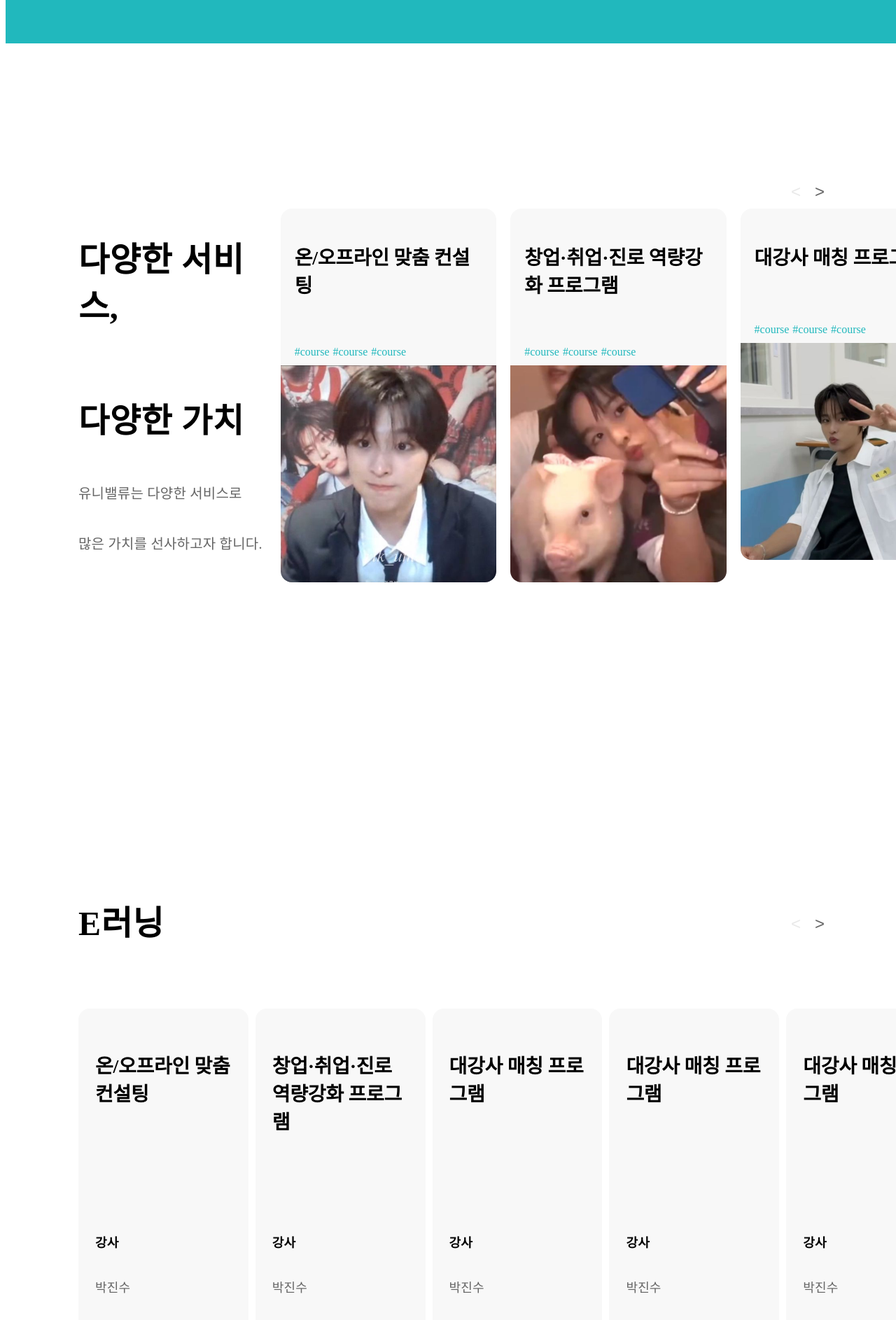
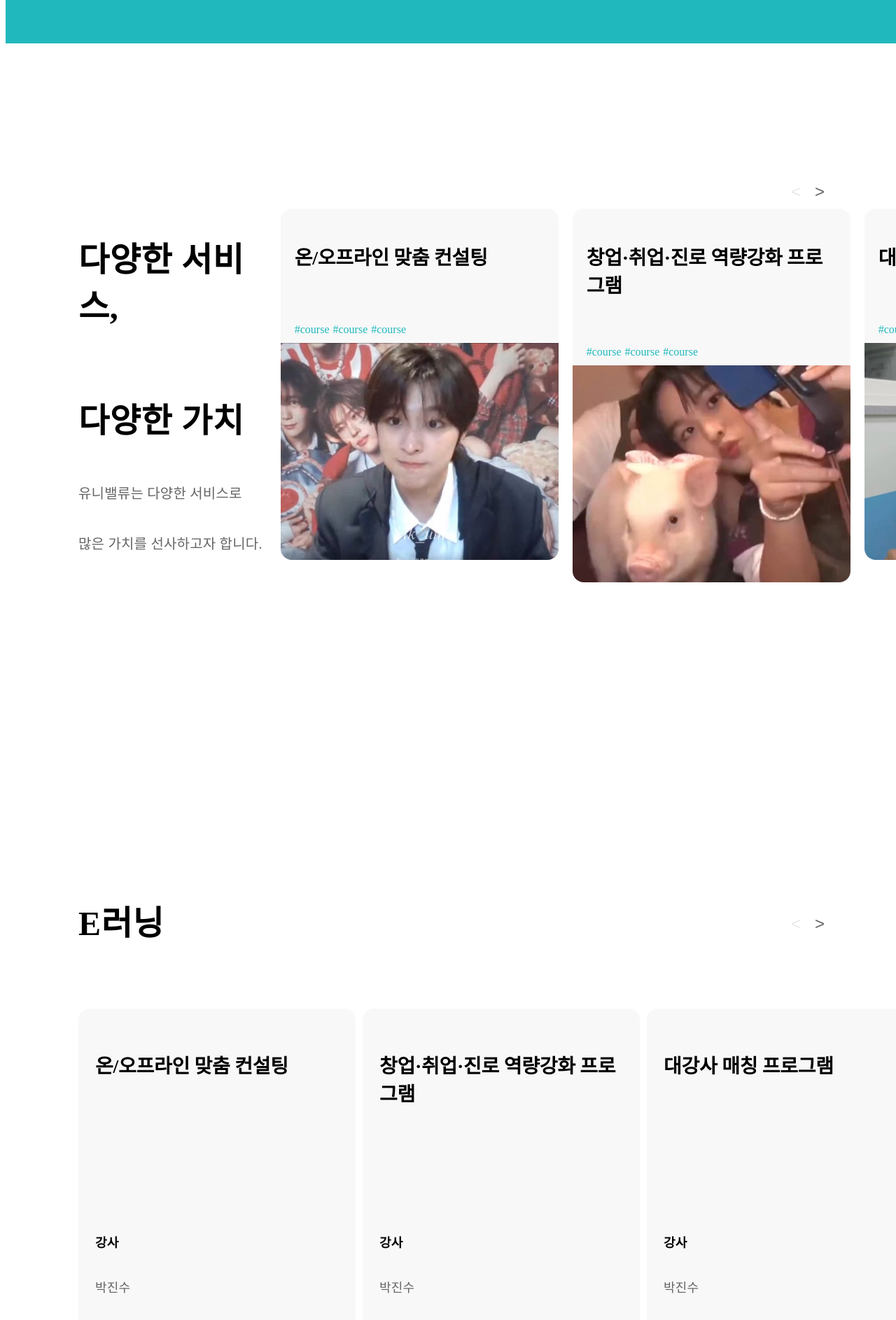
Before and after one commit to S-ClassIn/univalue-hompage-frontend, a Next.js app: page /main in a window 1280 px wide. Shown: the part 1182-3068 px from the top of the page at 70% size. Built offline with nearby package versions, Linux system fonts and the light colour scheme.

Commit message:
fix: 카드 슬라이드 수정

```diff
--- a/src/pages/main/Elearn/style.ts
+++ b/src/pages/main/Elearn/style.ts
@@ -36,13 +36,11 @@ export const CardSlider = styled.div`
   overflow: hidden;
   flex-direction: column;
 `;
-
 export const CardsWrapper = styled.div<CardsWrapperProps>`
-  width: 100%;
-  height: 100%;
   display: flex;
-  transform: ${({ currentIndex }) => `translateX(-${currentIndex * 100}%)`};
   transition: transform 0.5s ease;
+  transform: ${({ currentIndex }) => `translateX(-${currentIndex * 348}px)`};
+  width: fit-content;
 `;
 
 export const Card = styled.div`
--- a/src/pages/main/info/style.ts
+++ b/src/pages/main/info/style.ts
@@ -65,8 +65,9 @@ export const CardSlider = styled.div`
 
 export const CardsWrapper = styled.div<CardsWrapperProps>`
   display: flex;
-  transform: ${({ currentIndex }) => `translateX(-${currentIndex * 100}%)`};
   transition: transform 0.5s ease;
+  transform: ${({ currentIndex }) => `translateX(-${currentIndex * 348}px)`};
+  width: fit-content;
 `;
 
 export const Card = styled.div`
```
